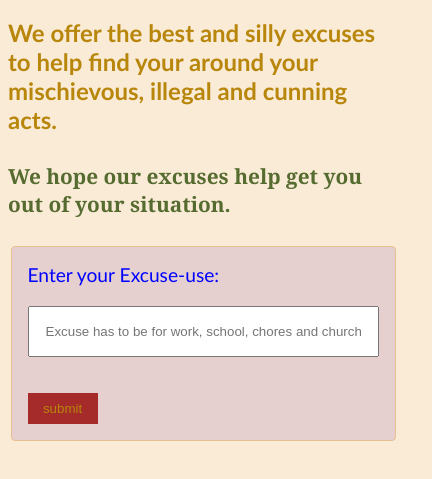
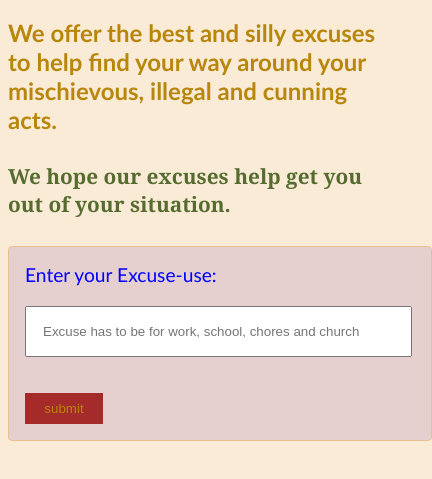
Before and after one commit to D-Bop/Excuses, a plain HTML site: page index.html in a window 390 px wide. Shown: the part 187-666 px from the top of the page, 432 px wide, since content can reach past the window. Drawn offline with Linux system fonts and the light colour scheme.

Commit message:
corrected a grammatical error

```diff
--- a/css excuse/Excuse.css
+++ b/css excuse/Excuse.css
@@ -93,4 +93,7 @@ form input {
     form input {
         width: 90%;
     }
+    .form-container {
+        width: 100%;
+    }
 }
--- a/index.html
+++ b/index.html
@@ -10,7 +10,7 @@
 <body>
     <header>
         <H1>Welcome To Excuse World</H1>
-        <h2>We offer the best and silly excuses to help find your around your mischievous, illegal and cunning acts.</h2>
+        <h2>We offer the best and silly excuses to help find your way around your mischievous, illegal and cunning acts.</h2>
         <h4>We hope our excuses help get you out of your situation.</h4>
     </header>
 
```
